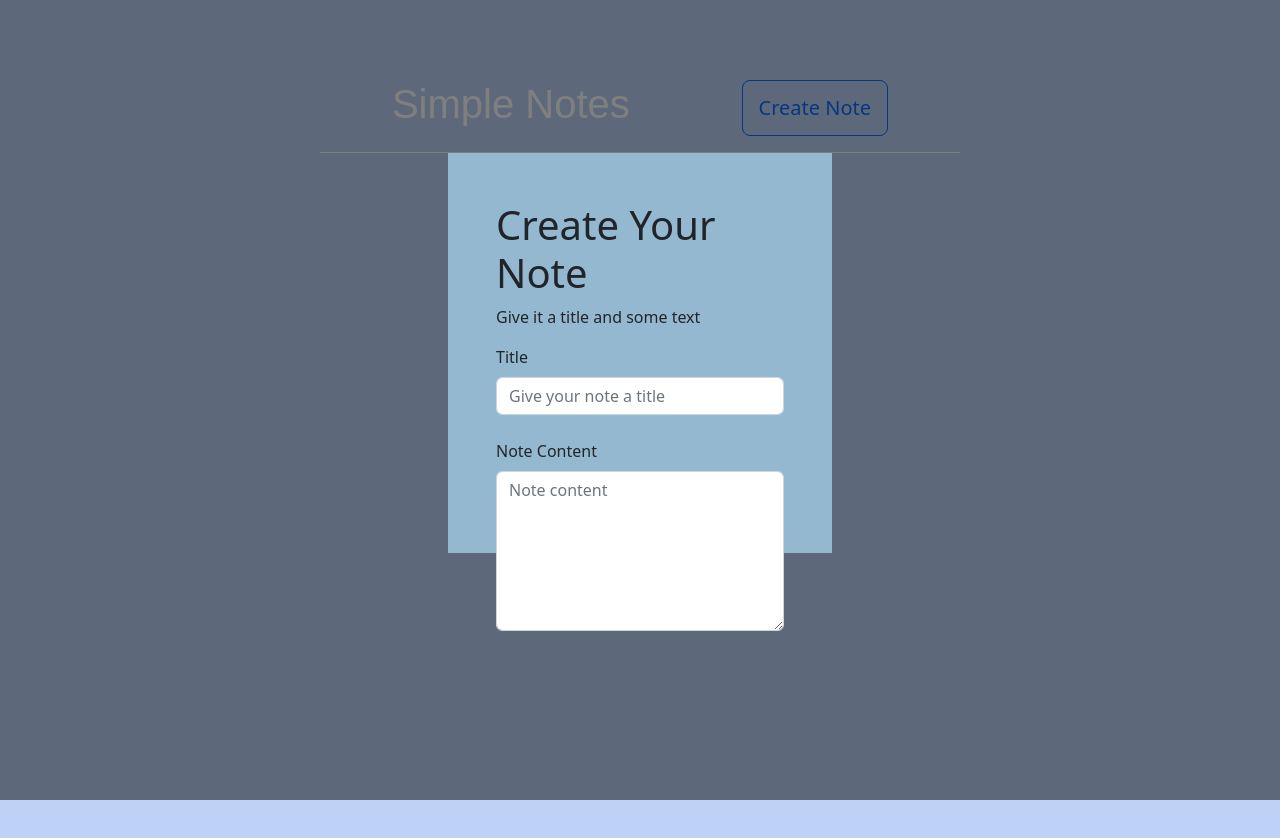
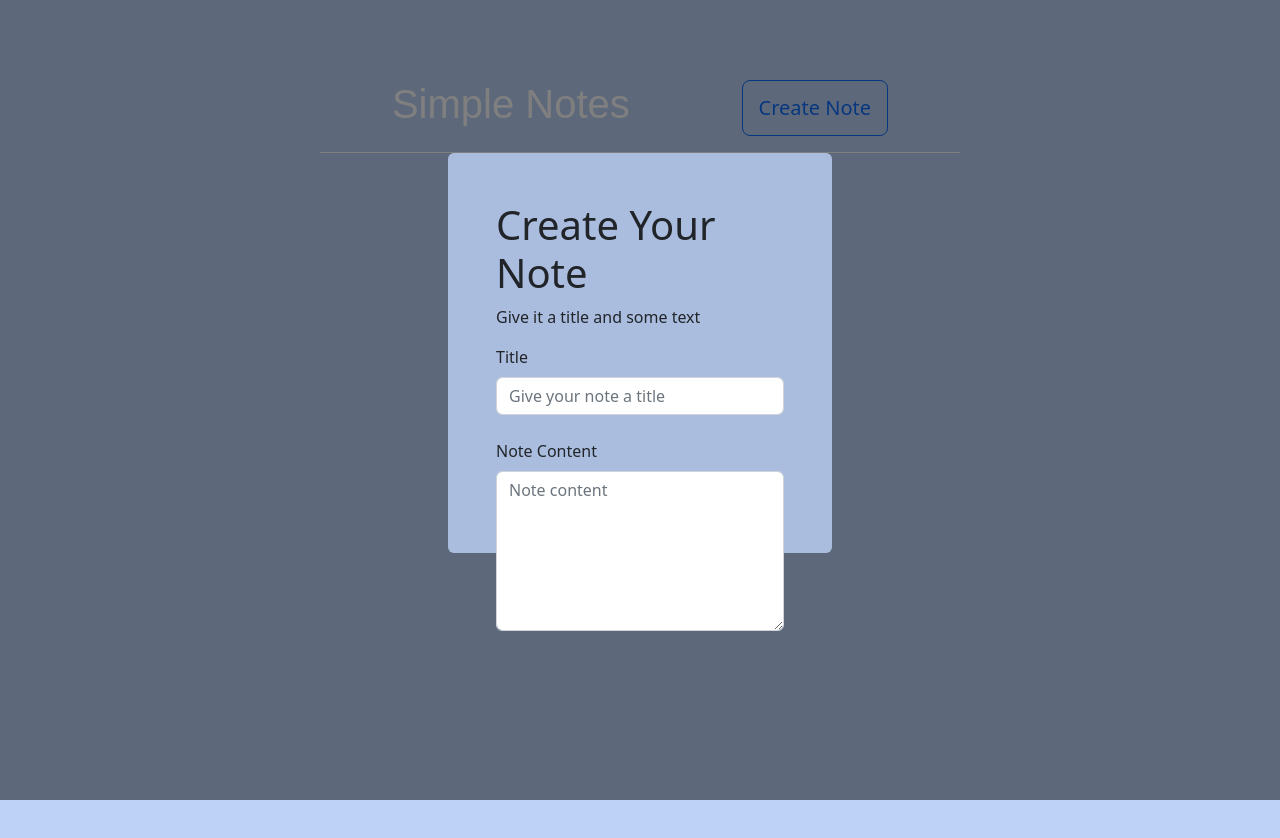
Before and after one commit to Shamoleambo/simple-notes, a React (Vite) app in the folder frontend/: page / in a window 1280 px wide. Both pictures are taken after a click on the button "Create Note". Shown: the top 838 px of the page. Built offline with nearby package versions, Linux system fonts and the light colour scheme.

Commit message:
feat: make the form rounded in the borders

```diff
--- a/frontend/src/Components/NoteForm.module.css
+++ b/frontend/src/Components/NoteForm.module.css
@@ -12,6 +12,7 @@
   width: 60%;
   height: 50%;
   padding: 3rem;
-  background-color: #95b8d1;
+  background-color: #abbddf;
+  border-radius: 6px;
   z-index: 1;
 }
```
